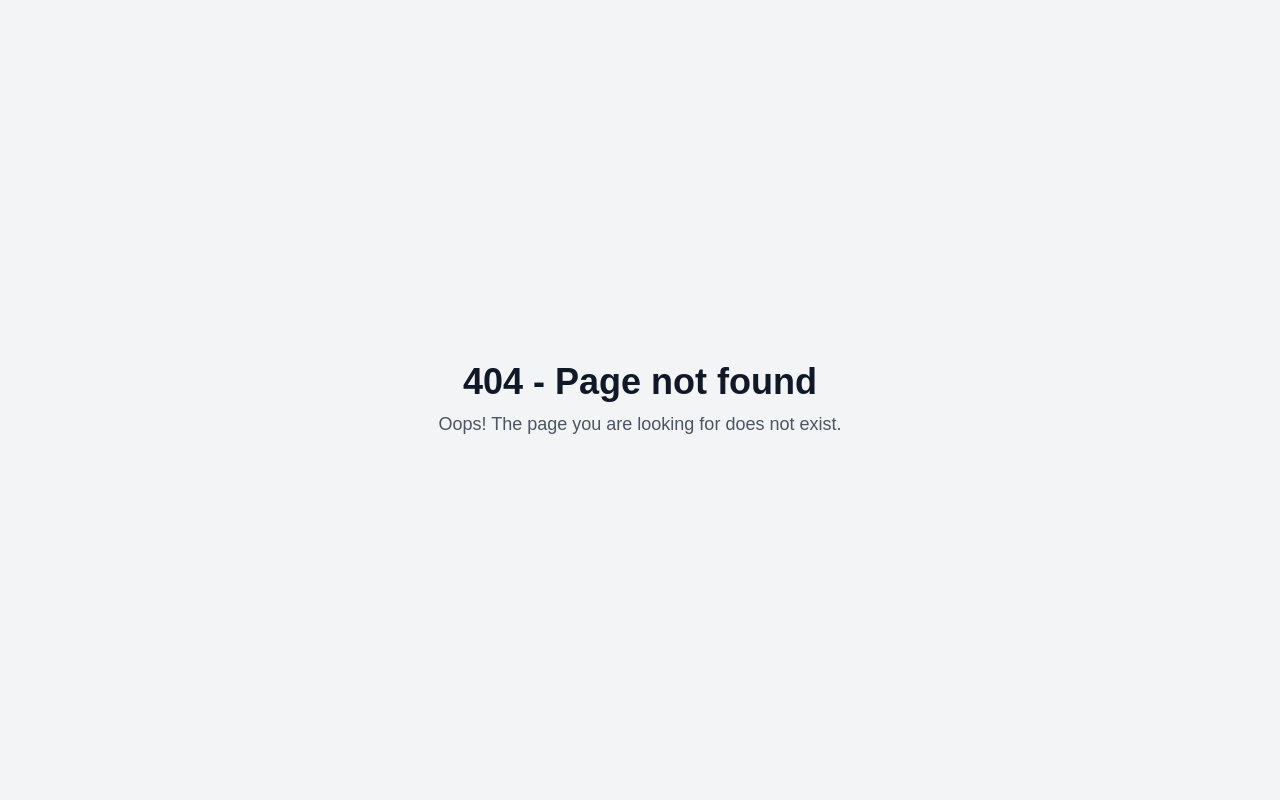
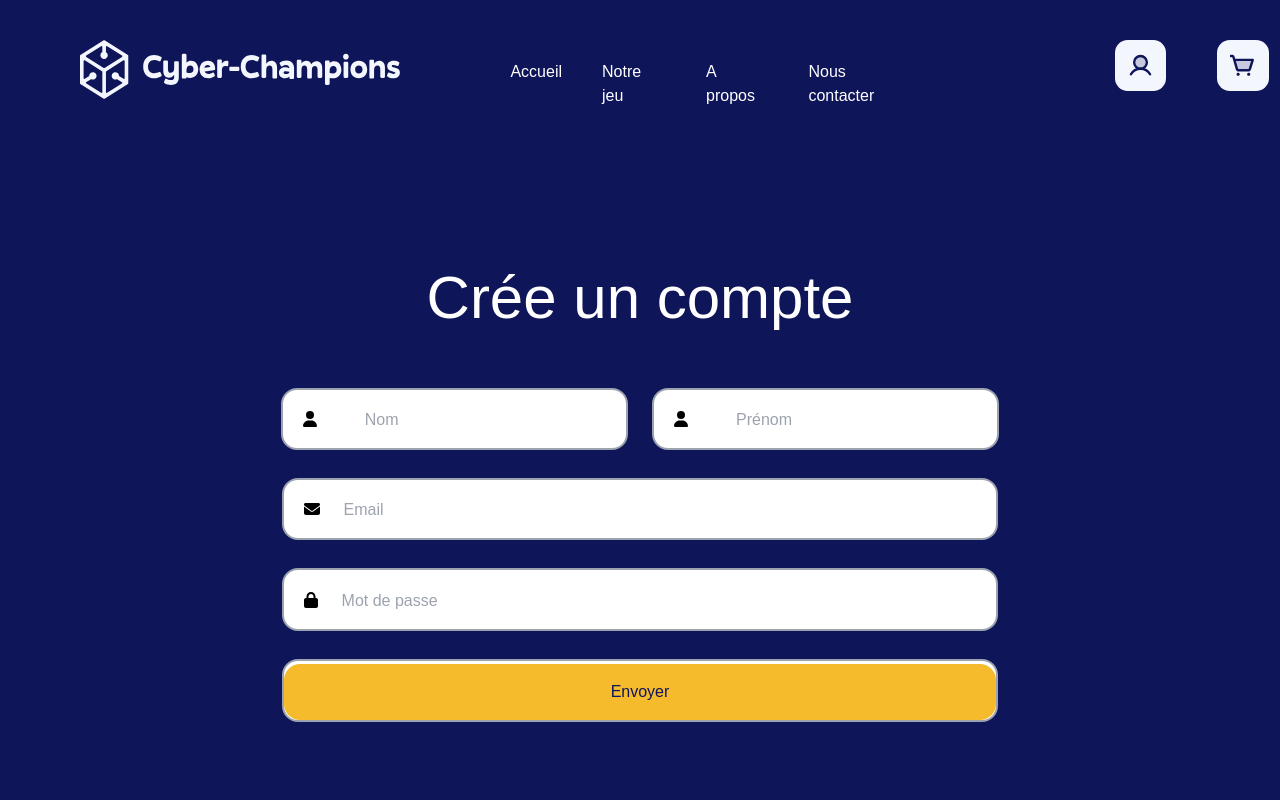
Before and after one commit to lolki903/site-cyber-champions, a React (Create React App) app: page /compte in a window 1280 px wide. Before the commit this address had no page. Shown: the top 800 px of the page. Built offline with nearby package versions, Linux system fonts and the light colour scheme.

Commit message:
creation de nouvelle route et de css

```diff
--- a/src/App.css
+++ b/src/App.css
@@ -49,6 +49,9 @@
 .forminput{
   width: 56%;
 }
+.formname{
+  width: 58%;
+}
 .label{
   font-size: 10px;
   margin-top: 6%;
@@ -57,3 +60,6 @@
 .moins{
   margin-top: -3%;
 }
+.moinsplus{
+  margin-top: -6.5%;
+}
```
Also changed, not shown: src/index.js (+6 -1 lines), src/dist/output.css.
